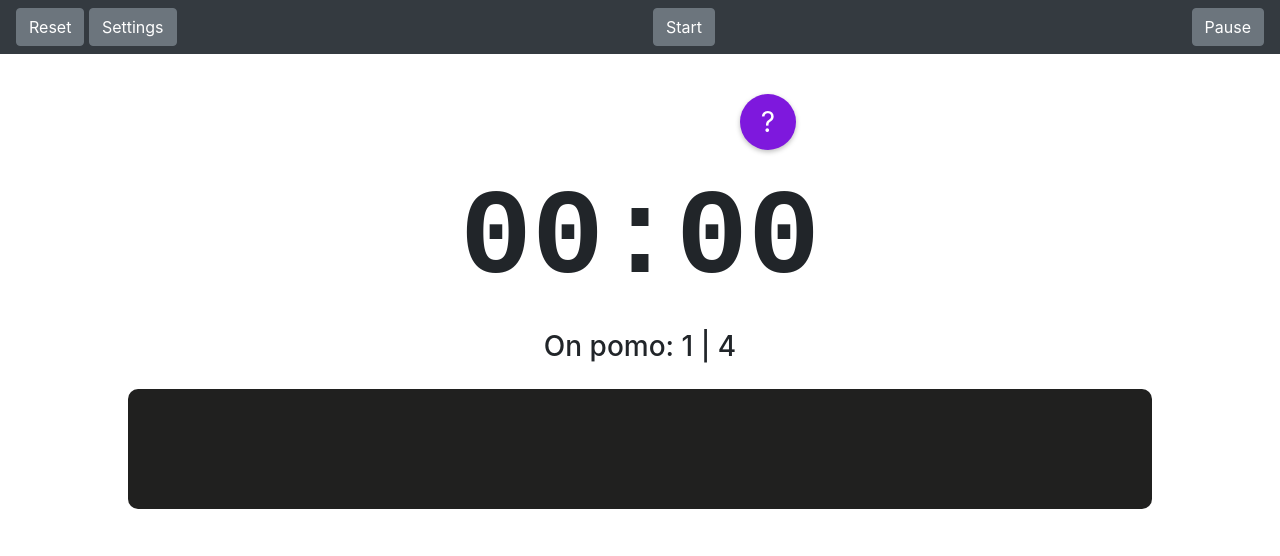
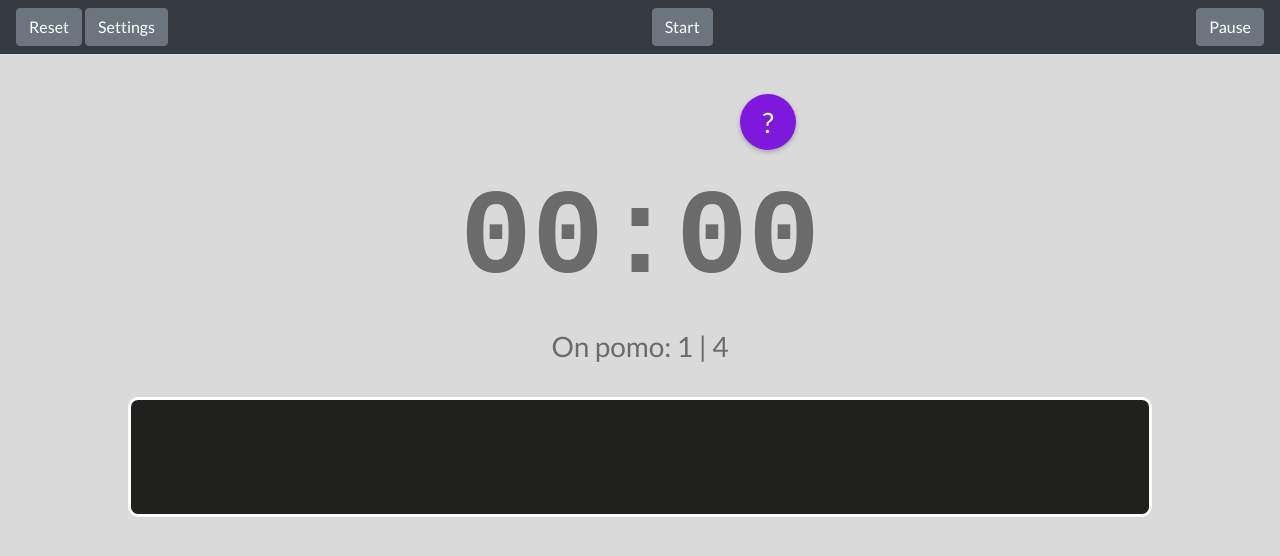
Before and after one commit to rodrigo-ceccato/easyPomo, a plain HTML site: page index.html in a window 1280 px wide. Shown: the top 556 px of the page. Drawn offline with nearby package versions, Linux system fonts and the light colour scheme.

Commit message:
sketch of an idea for themes

```diff
--- a/css/mainstyle.css
+++ b/css/mainstyle.css
@@ -8,6 +8,12 @@
 .settingspanel {
     width: 50%;
     margin: auto;
+    border-style: solid;
+    border-color: white;
+}
+
+#settingsPanel {
+  margin-top: 10px;
 }
 
 .progressbar {
@@ -18,6 +24,8 @@
     margin-top: 2%;
     margin-left: 10%;
     margin-right: 10%;
+    border-style: solid;
+    border-color: white;
 }
 
 .progressbar .progressbarinter {
--- /dev/null
+++ b/css/theme.css
@@ -0,0 +1,63 @@
+@charset "UTF-8";
+@import url(https://fonts.googleapis.com/css?family=Lato|Roboto:100,400);
+:root {
+  --bg-color: #322;
+  --visor-color: #002D3C;
+  --text-color: #f5f5f5;
+  --bars-color: #00CCFF;
+  --transition-config: background .8s ease;
+}
+body {
+  font-family: "Lato", Helvetica;
+  padding: 0;
+  margin: 0;
+  background-color: #f5f5f5;
+  display: flex;
+  flex-direction: column;
+}
+
+body {
+  background: var(--visor-color);
+  color: var(--bars-color);
+ }
+
+/** Radio buttons **/
+.radio {
+  margin: 0.5rem;
+}
+.radio input[type=radio] {
+  position: absolute;
+  opacity: 0;
+}
+.radio input[type=radio] + .radio-label:before {
+  content: "";
+  background: #f4f4f4;
+  border-radius: 100%;
+  border: 1px solid #b4b4b4;
+  display: inline-block;
+  width: 1.4em;
+  height: 1.4em;
+  position: relative;
+  top: -0.2em;
+  margin-right: 1em;
+  vertical-align: top;
+  cursor: pointer;
+  text-align: center;
+  transition: all 250ms ease;
+}
+.radio input[type=radio]:checked + .radio-label:before {
+  background-color: #3197EE;
+  box-shadow: inset 0 0 0 4px #f4f4f4;
+}
+.radio input[type=radio]:focus + .radio-label:before {
+  outline: none;
+  border-color: #3197EE;
+}
+.radio input[type=radio]:disabled + .radio-label:before {
+  box-shadow: inset 0 0 0 4px #f4f4f4;
+  border-color: #b4b4b4;
+  background: #b4b4b4;
+}
+.radio input[type=radio] + .radio-label:empty:before {
+  margin-right: 0;
+}
--- a/index.html
+++ b/index.html
@@ -9,6 +9,7 @@
     <script src="https://cdn.jsdelivr.net/npm/popper.js@1.16.0/dist/umd/popper.min.js" integrity="sha384-Q6E9RHvbIyZFJoft+2mJbHaEWldlvI9IOYy5n3zV9zzTtmI3UksdQRVvoxMfooAo" crossorigin="anonymous"></script>
     <script src="https://stackpath.bootstrapcdn.com/bootstrap/4.5.0/js/bootstrap.min.js" integrity="sha384-OgVRvuATP1z7JjHLkuOU7Xw704+h835Lr+6QL9UvYjZE3Ipu6Tp75j7Bh/kR0JKI" crossorigin="anonymous"></script>
     <link rel="stylesheet" type="text/css" href="css/mainstyle.css">
+    <link rel="stylesheet" type="text/css" href="css/theme.css">
     <title>EasyPomo</title>
 </head>
 <body>
@@ -32,6 +33,7 @@
   <button class="help-button">
     <span>?</span>
   </button>
+
 </div>
 
 <div class="container">
@@ -47,6 +49,7 @@
 <div id="settingsPanel">
 <div  class="settingspanel">
 <footer class="footer mt-auto py-3">
+
   <div class="container">
     <h2>Settings</h2>
     <div class="row">
@@ -67,12 +70,31 @@
       <input id="pomosPerSession" class="form-control" type="number" min="1"  onkeyup="settingsChanged()" onchange="settingsChanged()" >
       </div>
     </div>
+    <div class="row">
+      Themes:
+    <label class="radio-inline">
+      <input id="radio-1" name="radio" type="radio" value="0" checked>
+      <label for="radio-1" class="radio-label">Night</label>
+    </label>
+    <label class="radio-inline">
+      <input id="radio-2" name="radio" type="radio" value="1">
+      <label  for="radio-2" class="radio-label">Classic</label>
+    </label>
+    <label class="radio-inline">
+      <input id="radio-3" name="radio" type="radio" value="2">
+      <label for="radio-3" class="radio-label">Fire</label>
+    </label>
+    </div>
   </div>
 </footer>
 </div>
 </div>
 
+
+</div>
+
 <script src="js/pomodoro.js"></script>
+<script src="js/themes.js"></script>
 
 </body>
 </html>
--- /dev/null
+++ b/js/themes.js
@@ -0,0 +1,41 @@
+var themes = [
+    {
+      bg: '#222',
+      visor: '#002D3C',
+      text: '#F5F5F5',
+      bars: '#00CCFF'
+    },
+    {
+      bg: '#F44336',
+      visor: '#dadada',
+      text: '#F5F5F5',
+      bars: '#6b6b6b'
+    },
+    {
+      bg: '#333',
+      visor: '#222',
+      text: '#F5F5F5',
+      bars: '#F00'
+    }
+  ]
+
+  function setThemeVar(name, value, unit) {
+    var rootStyles = document.styleSheets[0].cssRules[1].style;
+    rootStyles.setProperty('--' + name, value + (unit || ''));
+  }
+
+  var radios = document.querySelectorAll('.radio-inline input');
+  for(var i = 0, max = radios.length; i < max; i++) {
+      radios[i].onclick = e => {
+          var index = parseInt(e.currentTarget.value);
+          var theme = themes[index];
+
+          barsColor = theme.bars;
+          setThemeVar('bg-color', theme.bg);
+          setThemeVar('visor-color', theme.visor);
+          setThemeVar('text-color', theme.text);
+          setThemeVar('bars-color', theme.bars);
+      }
+  }
+
+  radios[1].click();
```
